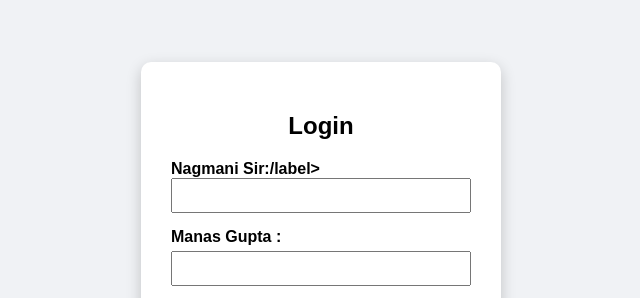
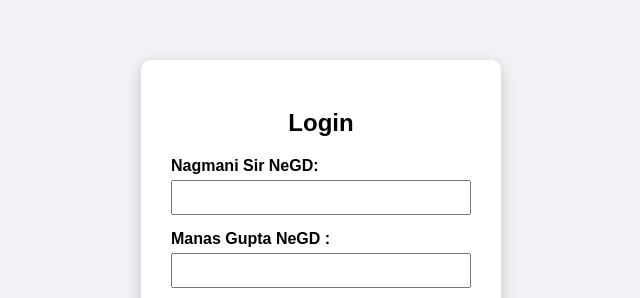
Before and after one commit to MANAS-JI/NEW_GIT_PROJECT, a plain HTML site: page index.html in a window 1280 px wide. Shown: the part 181-479 px from the top of the page, without its empty margins (319-959 px from the left). Drawn offline with Linux system fonts and the light colour scheme.

Commit message:
changes5

```diff
--- a/index.html
+++ b/index.html
@@ -70,11 +70,11 @@
     <h2>Login</h2>
     <form action="/login" method="post">
       <div class="form-group">
-        <label for="username">Nagmani Sir:/label>
+        <label for="username">Nagmani Sir NeGD:</label>
         <input type="text" id="username" name="username" required />
       </div>
       <div class="form-group">
-        <label for="password">Manas Gupta :</label>
+        <label for="password">Manas Gupta NeGD :</label>
         <input type="password" id="password" name="password" required />
       </div>
       <button type="submit" class="login-button">Login</button>
```
